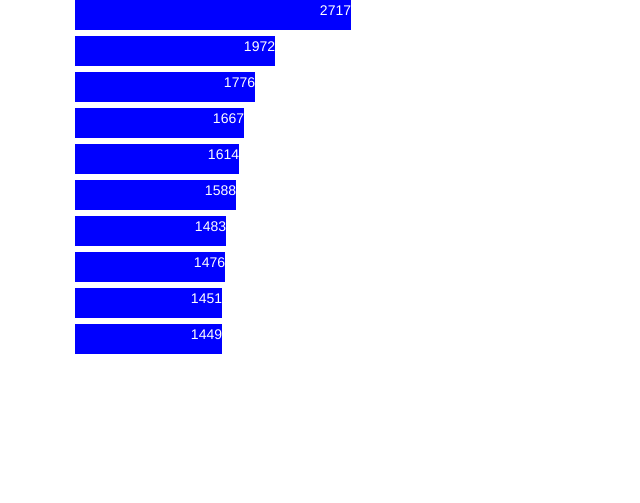
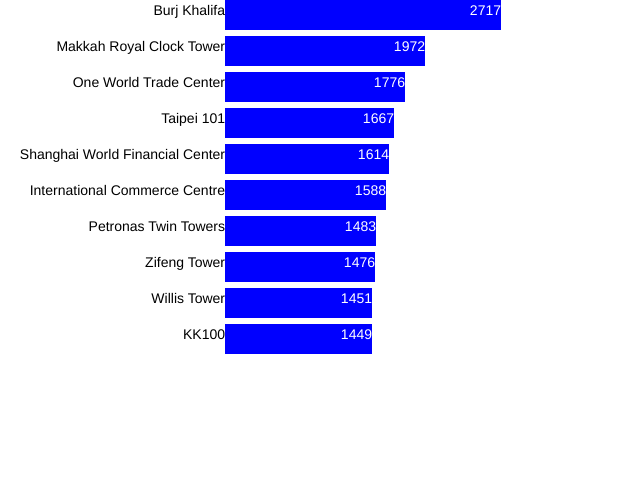
Before and after one commit to hathix/cs171, a plain HTML site: page hw3/index.html in a window 1280 px wide. Shown: the whole page, without its empty margins (0-640 px from the left). Drawn offline with Linux system fonts and the light colour scheme.

Commit message:
add building names

```diff
--- a/hw3/css/style.css
+++ b/hw3/css/style.css
@@ -2,3 +2,7 @@
     text-anchor: end;
     fill: white;
 }
+
+.label-name {
+    text-anchor: end;
+}
--- a/hw3/js/main.js
+++ b/hw3/js/main.js
@@ -27,7 +27,7 @@ Similar to Lab 3, the different heights are given in pixels, so you don't have t
   // load data
   var barSize = 30;
   var padding = 6;
-  var barRightShift = 60;
+  var barRightShift = 210;
   svg.selectAll("rect")
     .data(data)
     .enter()
@@ -60,4 +60,20 @@ Similar to Lab 3, the different heights are given in pixels, so you don't have t
     .text(function(d) {
       return d.height_ft
     });
+
+    // add building name labels
+    svg.selectAll("text.label-name")
+      .data(data)
+      .enter()
+      .append("text")
+      .attr('class', 'label-name')
+      .attr('x', function(d) {
+        return barRightShift;
+      })
+      .attr('y', function(d, i) {
+        return (barSize + padding) * i + barSize / 2;
+      })
+      .text(function(d) {
+        return d.building;
+      });
 });
```
